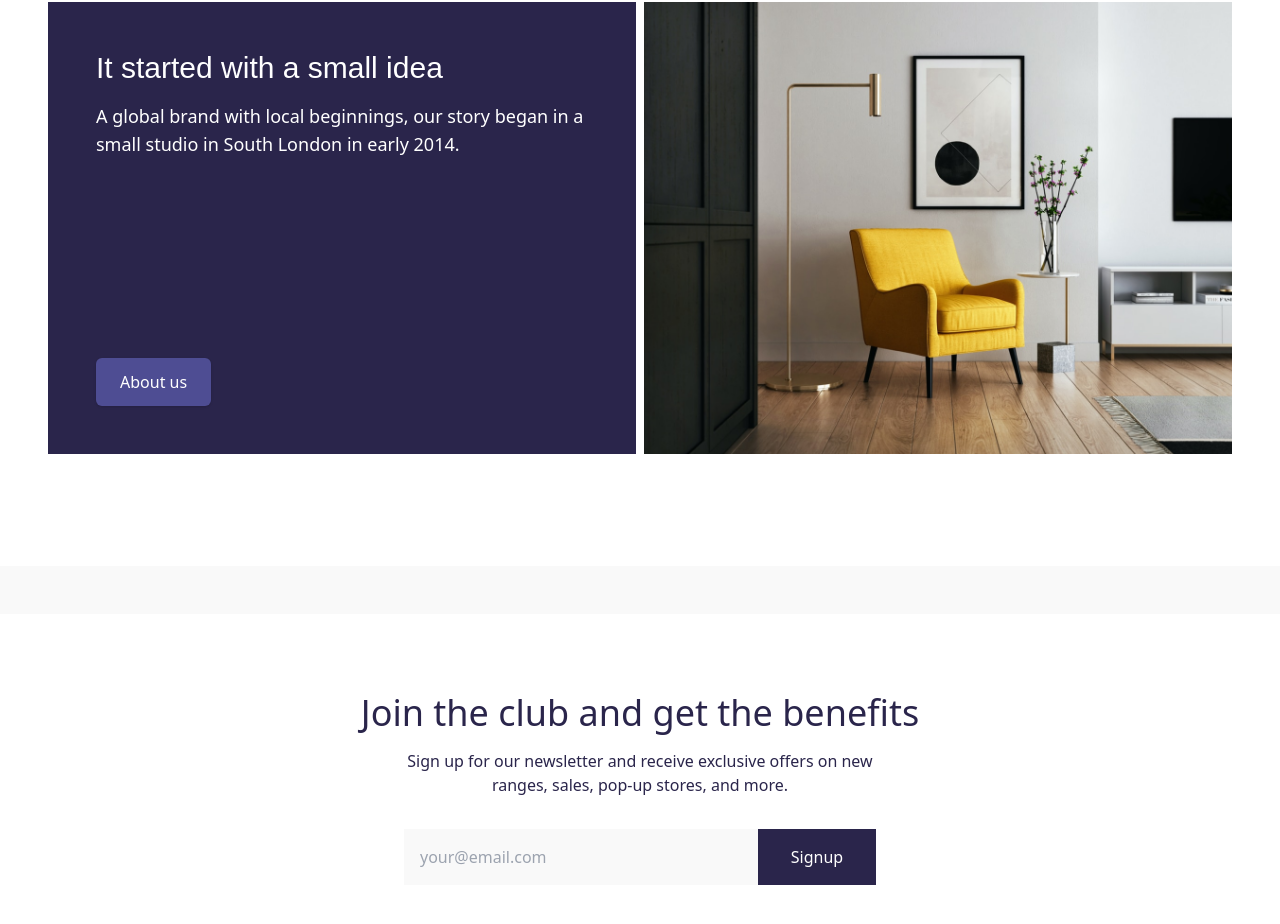
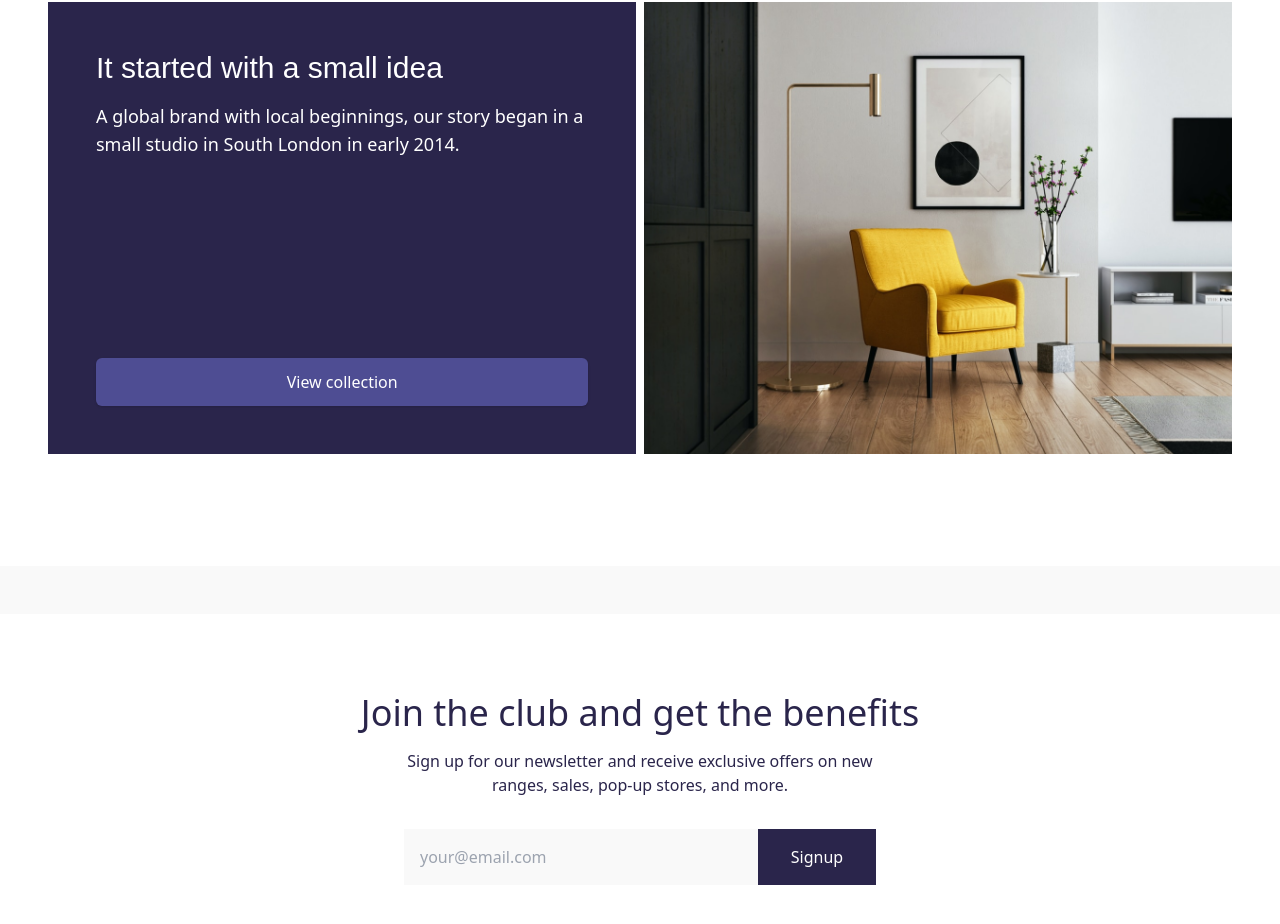
Before and after one commit to JaweriaMustafa-github/avion-figma-template, a Next.js app: page / in a window 1280 px wide. Shown: the part 2927-3851 px from the top of the page. Built offline with nearby package versions, Linux system fonts and the light colour scheme.

Commit message:
Created Avion Website

```diff
--- a/src/components/Idea.tsx
+++ b/src/components/Idea.tsx
@@ -1,7 +1,6 @@
 import React from 'react'
 import Image from 'next/image'
 import { Button } from './ui/button'
-import Link from 'next/link'
 
 export default function Idea() {
   return (
@@ -13,11 +12,9 @@ export default function Idea() {
               <p className="text-base md:text-lg mb-6">
                 A global brand with local beginnings, our story began in a small studio in South London in early 2014.
               </p>
-              <Link href="/about">
               <Button variant="default" className="w-[170Hug] md:w-auto  bg-[#4E4D93] h-[56Hug] gap-y-[10px] text-sm md:text-base px-6 py-3 text-white mt-4 md:mt-44 hover:bg-neutral-300 hover:text-[#2A254B]">
-                About us
+                View collection
               </Button>
-              </Link>
             </div>
 
             {/* Image Section */}
```
